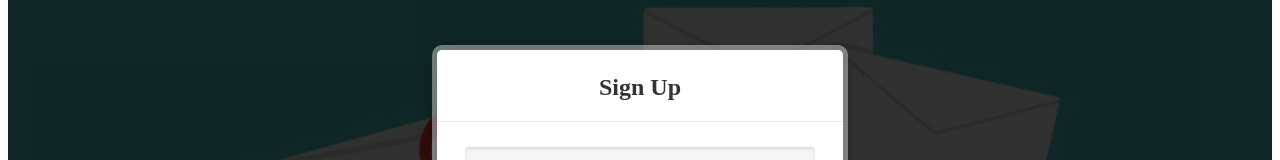
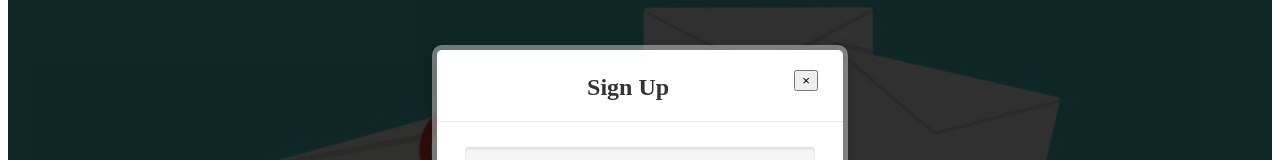
Before and after one commit to haoyuy19/haoyu-yang-zhe-li-ge-dun-final-project-frontend, a Next.js app: page /Register in a window 1280 px wide. Shown: the part 154-314 px from the top of the page. Built offline with nearby package versions, Linux system fonts and the light colour scheme.

Commit message:
style
style

```diff
--- a/pages/Register.tsx
+++ b/pages/Register.tsx
@@ -3,6 +3,7 @@
 import styles from "../components/Register.module.css";
 import Navbar from "../components/Navbar";
 import { url } from "../components/config";
+import Link from 'next/link';
 
 // Reference : https://cssdeck.com/labs/sleek-sign-up
 
@@ -99,6 +100,13 @@
           <div className={styles.landinginner}>
             <div className={styles.container}>
               <form className={styles.signup}>
+              <Link href='/LandingPage'>
+              <button type="button" className="close" aria-label="Close" style = {{marginTop: '20px', float: 'right'}} >
+
+              <span aria-hidden="true">&times;</span>
+              </button>
+
+              </Link>
                 <div className={styles.header}>
                   <h3>Sign Up</h3>
                 </div>
```
Also changed, not shown: pages/Login.tsx (+8 -0 lines).
